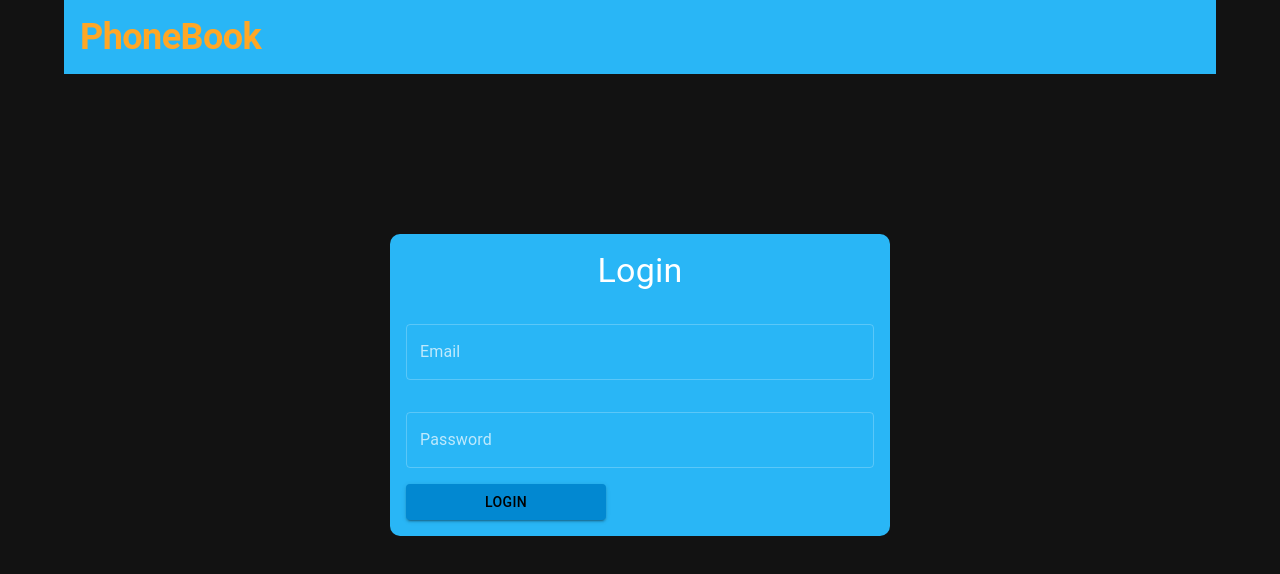
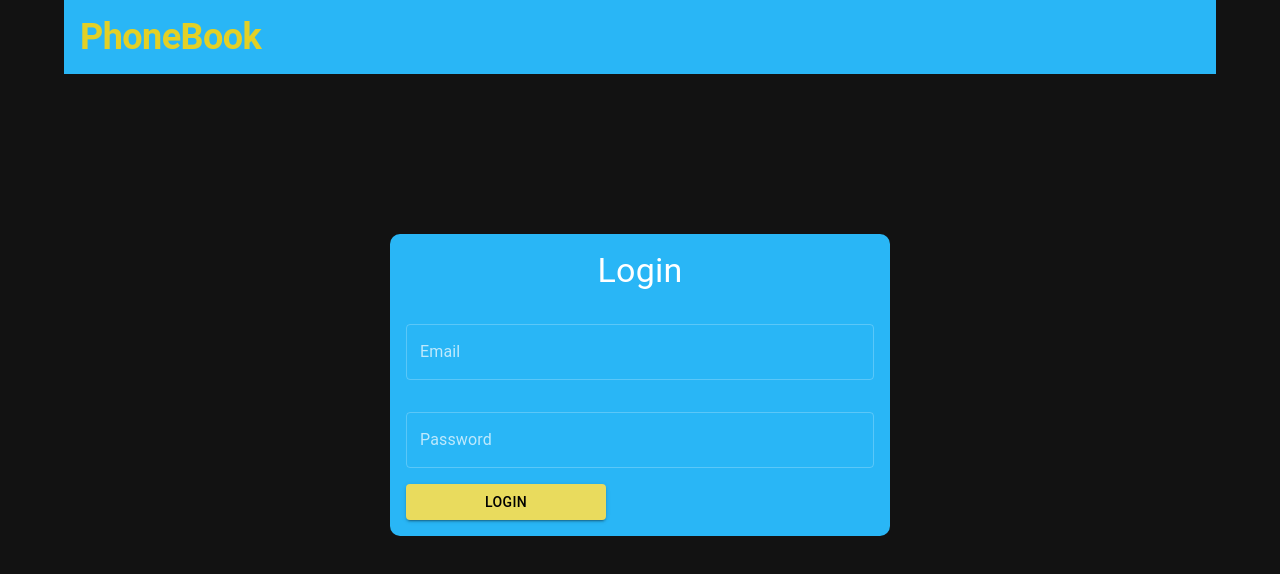
Before and after one commit to QuickerMaths/Phonebook, a React (Vite) app: page /#/login in a window 1280 px wide. Shown: the top 574 px of the page. Built offline with nearby package versions, Linux system fonts and the light colour scheme.

Commit message:
added some styling to contacts and its children

```diff
--- a/src/components/contacts-list/contact/Contact.jsx
+++ b/src/components/contacts-list/contact/Contact.jsx
@@ -1,7 +1,13 @@
 import React from "react";
-import { useDispatch, useSelector } from "react-redux";
-import { ListItem, ListItemText, IconButton } from "@mui/material";
+import { useDispatch } from "react-redux";
+import {
+  ListItem,
+  ListItemText,
+  IconButton,
+  ListItemAvatar,
+} from "@mui/material";
 import DeleteIcon from "@mui/icons-material/Delete";
+import PersonIcon from "@mui/icons-material/Person";
 import PropTypes from "prop-types";
 
 import { deleteContact } from "../../../redux/contacts/operations";
@@ -21,6 +27,12 @@ const Contact = ({ contact }) => {
         </IconButton>
       }
     >
+      <ListItemAvatar>
+        <PersonIcon
+          sx={{ backgroundColor: "secondary.main", borderRadius: "50%" }}
+        />
+      </ListItemAvatar>
+
       <ListItemText
         primary={`${contact.name} `}
         secondary={`${contact.number}`}
--- a/src/components/filter/Filter.jsx
+++ b/src/components/filter/Filter.jsx
@@ -12,6 +12,7 @@ const Filter = () => {
       variant="outlined"
       label="Find contacts by name"
       onChange={(e) => dispatch(setFilter(e.target.value))}
+      color="secondary"
     />
   );
 };
--- a/src/components/formUI/input-field/InputField.jsx
+++ b/src/components/formUI/input-field/InputField.jsx
@@ -19,7 +19,7 @@ const InputField = ({ name, ...props }) => {
     config.helperText = meta.error;
   }
 
-  return <TextField {...config} sx={{ mt: 4 }} />;
+  return <TextField {...config} sx={{ mt: 4 }} color="secondary" />;
 };
 
 InputField.propTypes = {
--- a/src/components/formUI/submit-button/SubmitButton.jsx
+++ b/src/components/formUI/submit-button/SubmitButton.jsx
@@ -13,11 +13,11 @@ const SubmitButton = ({ action, loading }) => {
       sx={{
         mt: 2,
         minWidth: 200,
-        backgroundColor: "primary.dark",
+        backgroundColor: "secondary.light",
         "&:hover": {
-          backgroundColor: "primary.main",
+          backgroundColor: "secondary.main",
           opacity: [0.9, 0.8, 0.7],
-          color: "primary.contrastText",
+          color: "secondary.contrastText",
         },
       }}
     >
--- a/src/main.jsx
+++ b/src/main.jsx
@@ -17,10 +17,10 @@ export const theme = createTheme({
       contrastText: "#000",
     },
     secondary: {
-      main: "#ffa726",
-      light: "#ffb74d",
-      dark: "#f57c00",
-      contrastText: "#000",
+      main: "#E3D026",
+      light: "#E9DB5D",
+      dark: "#A29415",
+      contrastText: "#242105",
     },
   },
 });
--- a/src/pages/contacts/Contacts.jsx
+++ b/src/pages/contacts/Contacts.jsx
@@ -42,10 +42,9 @@ const Contacts = () => {
             })}
           />
         )}
-        <Typography variant="h2">Contact book</Typography>
         <ContactsForm />
 
-        <Typography variant="h3" sx={{ mt: 5 }}>
+        <Typography variant="h3" sx={{ my: 5 }}>
           Contacts
         </Typography>
         <Filter />
```
